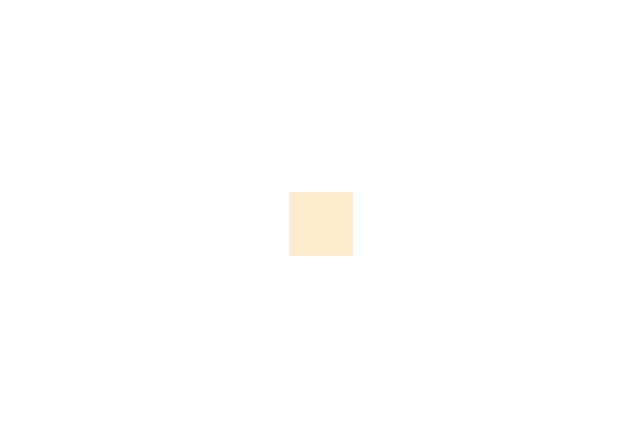
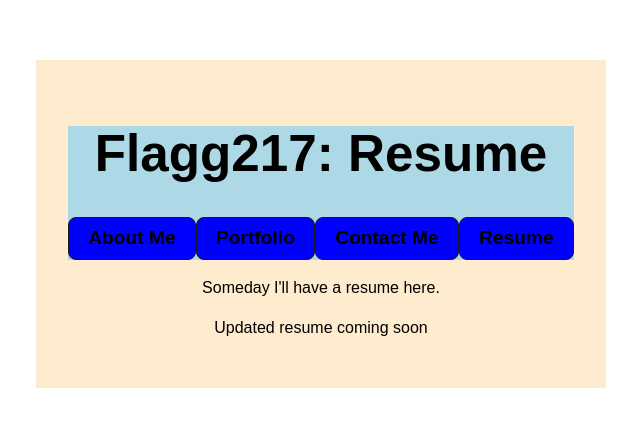
Before and after one commit to Flagg217/WhatsYourReaction, a React (Vite) app: page /resume in a window 1280 px wide. Before the commit this address had no page. Shown: the part 176-602 px from the top of the page, without its empty margins (319-959 px from the left). Built offline with nearby package versions, Linux system fonts and the light colour scheme.

Commit message:
forgot to add resume file

```diff
--- a/src/App.jsx
+++ b/src/App.jsx
@@ -4,6 +4,7 @@ import { BrowserRouter as Router, Routes, Route } from 'react-router-dom';
 import AboutMe from "./components/pages/AboutMe";
 import Portfolio from "./components/pages/Portfolio";
 import ContactMe from "./components/pages/ContactMe";
+import Resume from './components/pages/Resume';
 
 function App() {
   const [count, setCount] = useState(0);
@@ -14,6 +15,7 @@ function App() {
         <Route path="/" element={<AboutMe />} />
         <Route path="/portfolio" element={<Portfolio />} />
         <Route path="/contactMe" element={<ContactMe />} />
+        <Route path="/resume" element={<Resume />} />
       </Routes>
     </Router>
   );
--- a/src/components/Navbar.jsx
+++ b/src/components/Navbar.jsx
@@ -14,6 +14,9 @@ function Navbar() {
             <Link to={"/contactMe"}>
             <button style={{ backgroundColor: backgroundColor }}>Contact Me</button>
             </Link>
+            <Link to={"/resume"}>
+            <button style={{ backgroundColor: backgroundColor }}>Resume</button>
+            </Link>
         </nav>
     );
 }
--- /dev/null
+++ b/src/components/pages/Resume.jsx
@@ -0,0 +1,19 @@
+import React from 'react';
+import Header from "../Header";
+import Footer from "../Footer";
+
+function Resume() {
+    const fontColor = "black";
+    return (
+        <div>
+            <Header title="Resume" bgColor="lightblue" />
+            <div>
+                <p style={{ color: fontColor }}>Someday I&apos;ll have a resume here.</p>
+                <p style={{ color: fontColor }}>Updated resume coming soon</p>
+            </div>
+            <Footer title="Resume" bgColor="lightblue" />
+        </div>
+    );
+}
+
+export default Resume;
```
